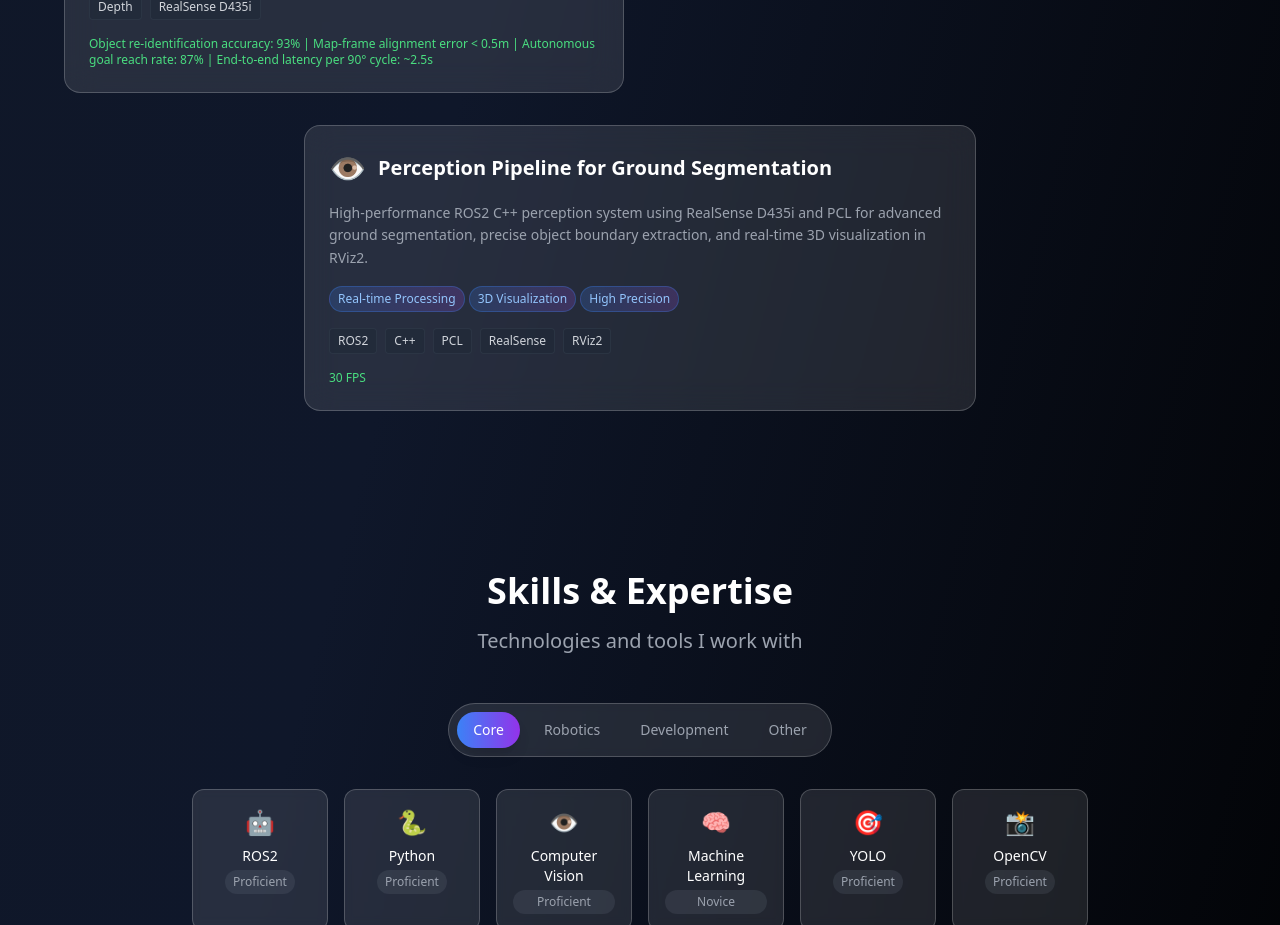
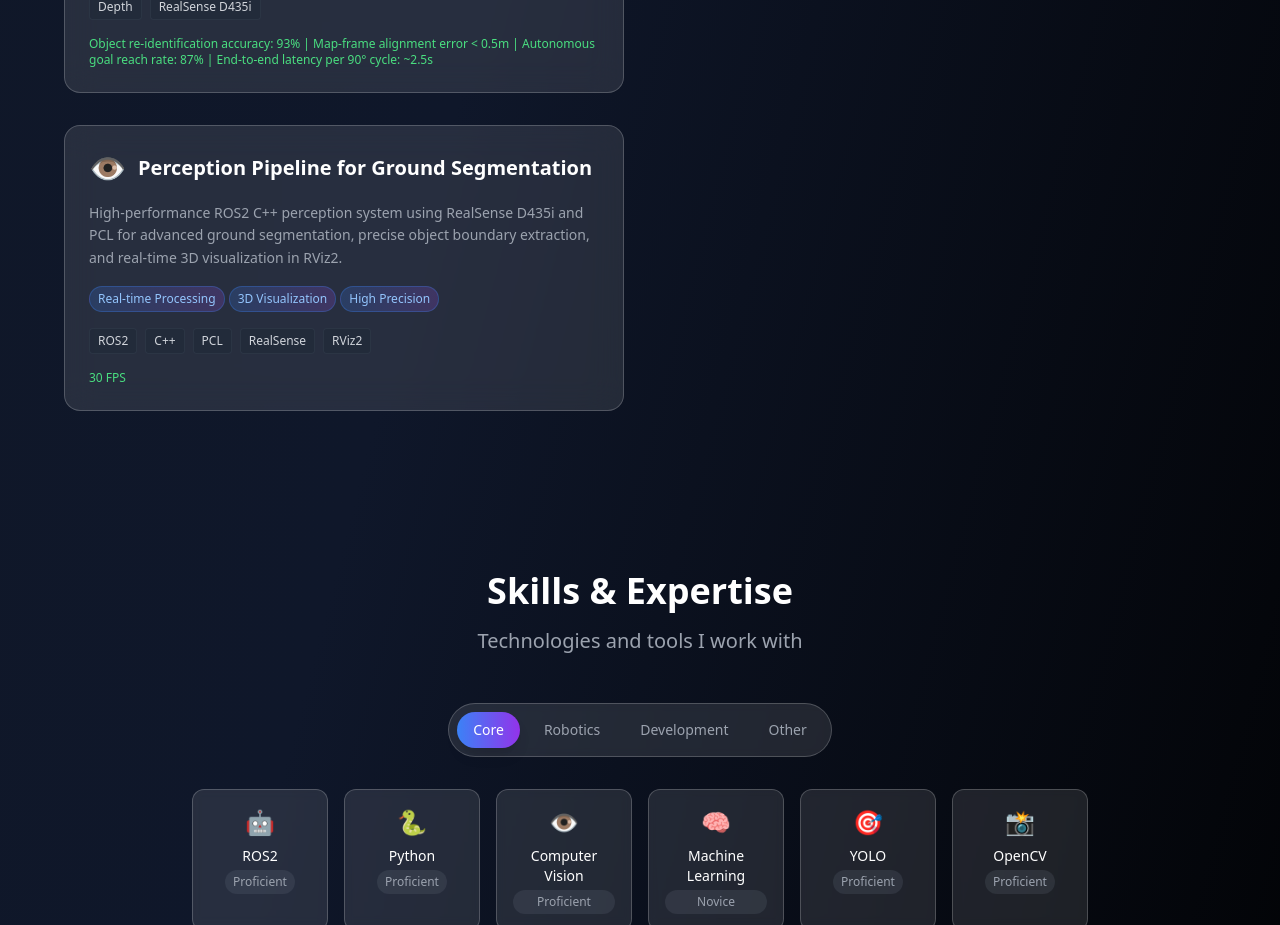
Before and after one commit to Aditya0908/portfolio_website, a React (Vite) app: page / in a window 1280 px wide. Shown: the part 3040-3965 px from the top of the page. Built offline with nearby package versions, Linux system fonts and the light colour scheme.

Commit message:
removed centre card allignment

```diff
--- a/src/app.jsx
+++ b/src/app.jsx
@@ -1477,11 +1477,7 @@ function Projects() {
             {projects.map((project, index) => (
               <GlassCard
                 key={index}
-                className={`group hover:scale-105 transition-all duration-300 relative overflow-hidden ${
-                  projects.length % 2 !== 0 && index === projects.length - 1
-                    ? 'md:col-span-2 md:max-w-2xl md:mx-auto'
-                    : ''
-                }`}
+                className="group hover:scale-105 transition-all duration-300 relative overflow-hidden"
               >
                 {/* Background gradient overlay */}
                 <div className="absolute inset-0 bg-gradient-to-br from-blue-500/5 via-purple-500/5 to-pink-500/5 opacity-0 group-hover:opacity-100 transition-opacity duration-300"></div>
@@ -1543,7 +1539,6 @@ function Projects() {
         </section>
       );
     }
-
 function Skills() {
   const [activeCategory, setActiveCategory] = useState('Core');
 
```
